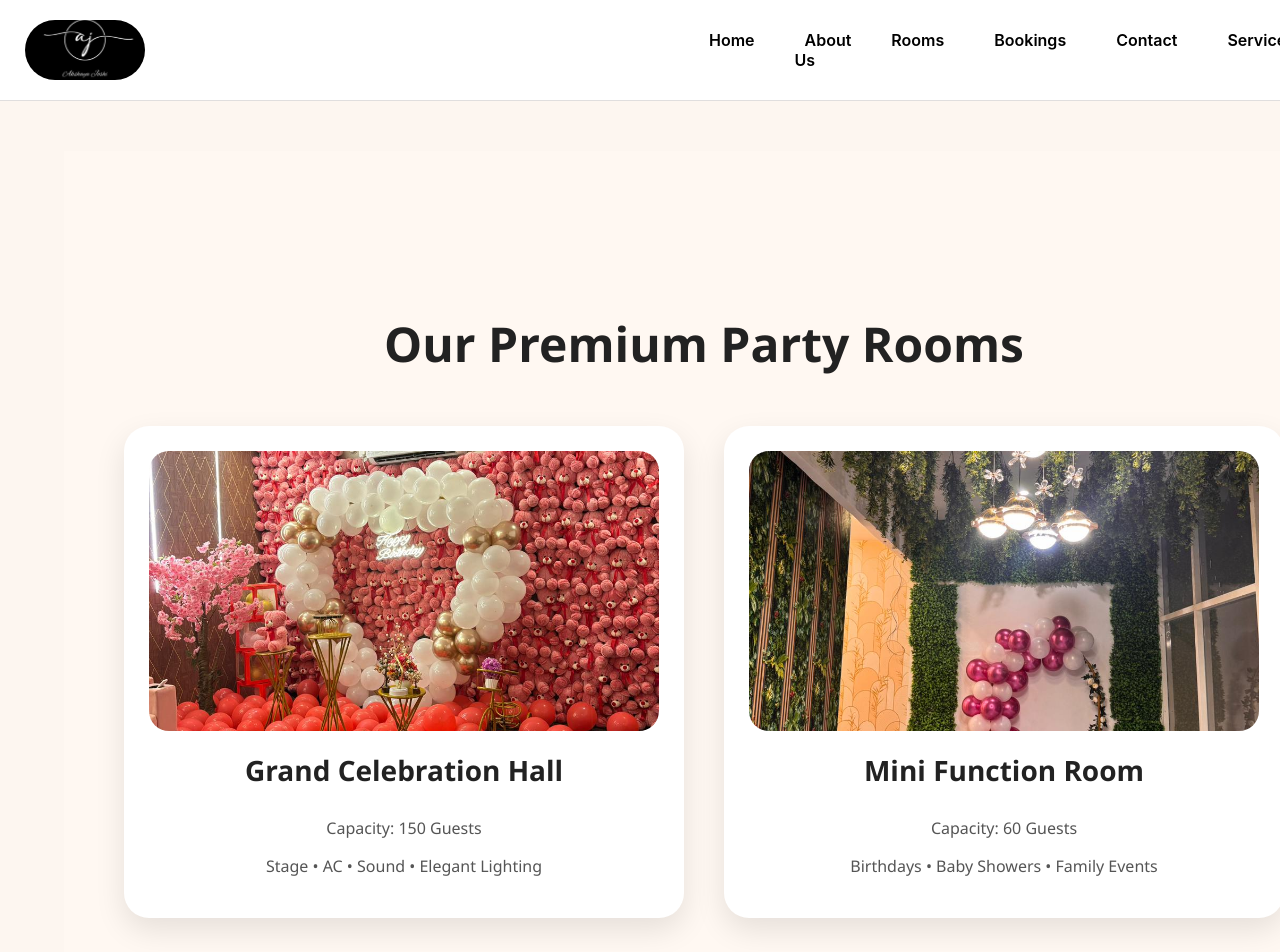
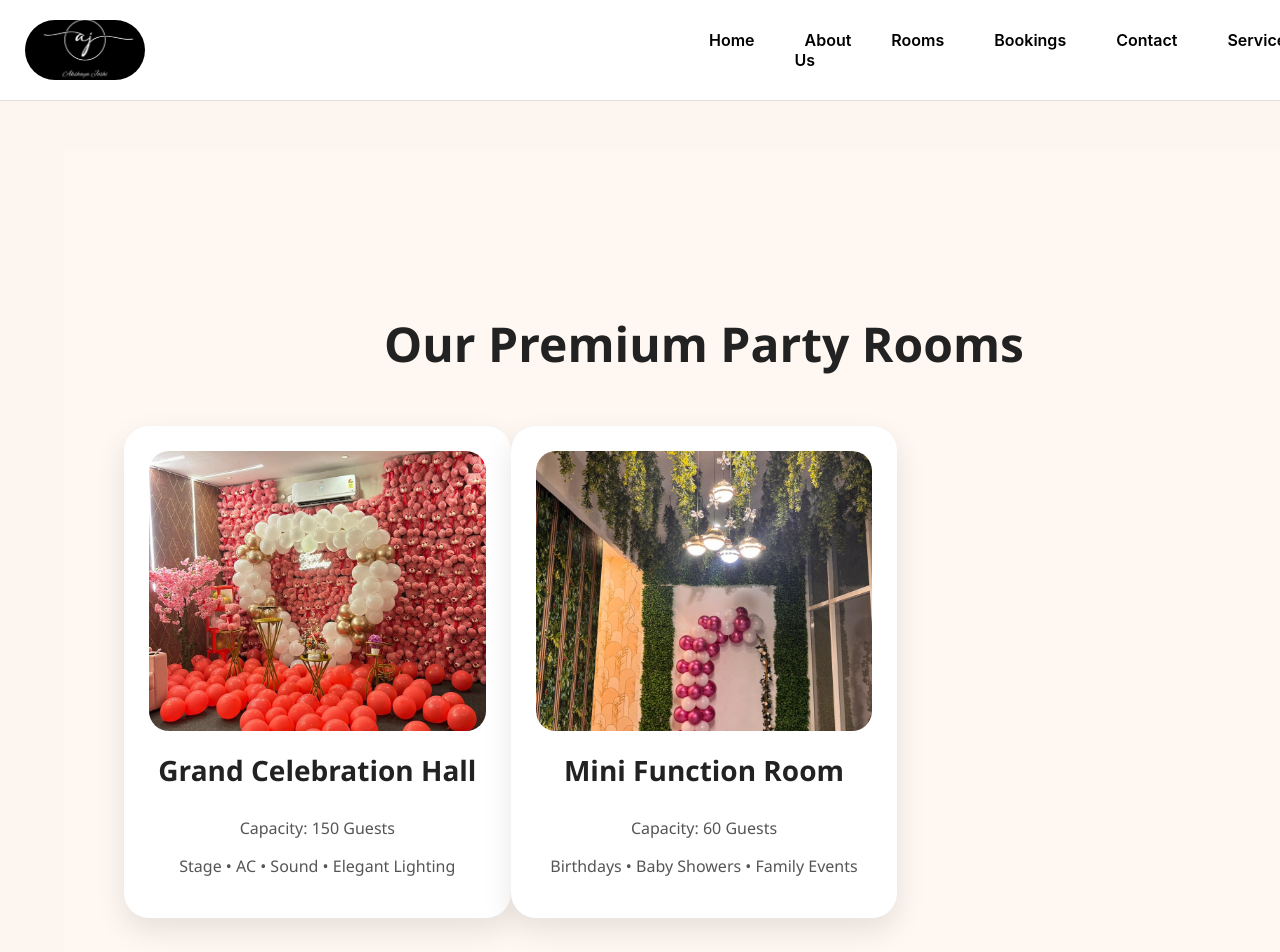
Before and after one commit to pathapatisneha2025-commits/Partyhousewebsite, a React (Create React App) app: page /bookingpage in a window 1280 px wide. Shown: the top 952 px of the page. Built offline with nearby package versions, Linux system fonts and the light colour scheme.

Commit message:
changes made

```diff
--- a/src/component/roomcard.jsx
+++ b/src/component/roomcard.jsx
@@ -15,11 +15,16 @@ export default function RoomsSection() {
       color: "#222",
     },
 
-    container: {
-      display: "grid",
-      gridTemplateColumns: "repeat(auto-fit, minmax(300px, 1fr))",
-      gap: "40px",
-    },
+   container: {
+  display: "grid",
+  gridTemplateColumns: "repeat(3, 1fr)", // desktop
+},
+"@media (max-width: 768px)": {
+  container: {
+    gridTemplateColumns: "repeat(2, 1fr)", // mobile
+  }
+},
+
 
     card: {
       background: "#fff",
--- a/src/pages/RoomPage.jsx
+++ b/src/pages/RoomPage.jsx
@@ -143,11 +143,12 @@ export default function RoomsPage() {
           }
         }
 
-        @media (max-width: 768px) {
-          .rooms-container {
-            grid-template-columns: 1fr;
-          }
-        }
+       @media (max-width: 768px) {
+  .rooms-container {
+    grid-template-columns: 1fr 1fr;
+  }
+}
+
       `}</style>
     </section>
   );
```
